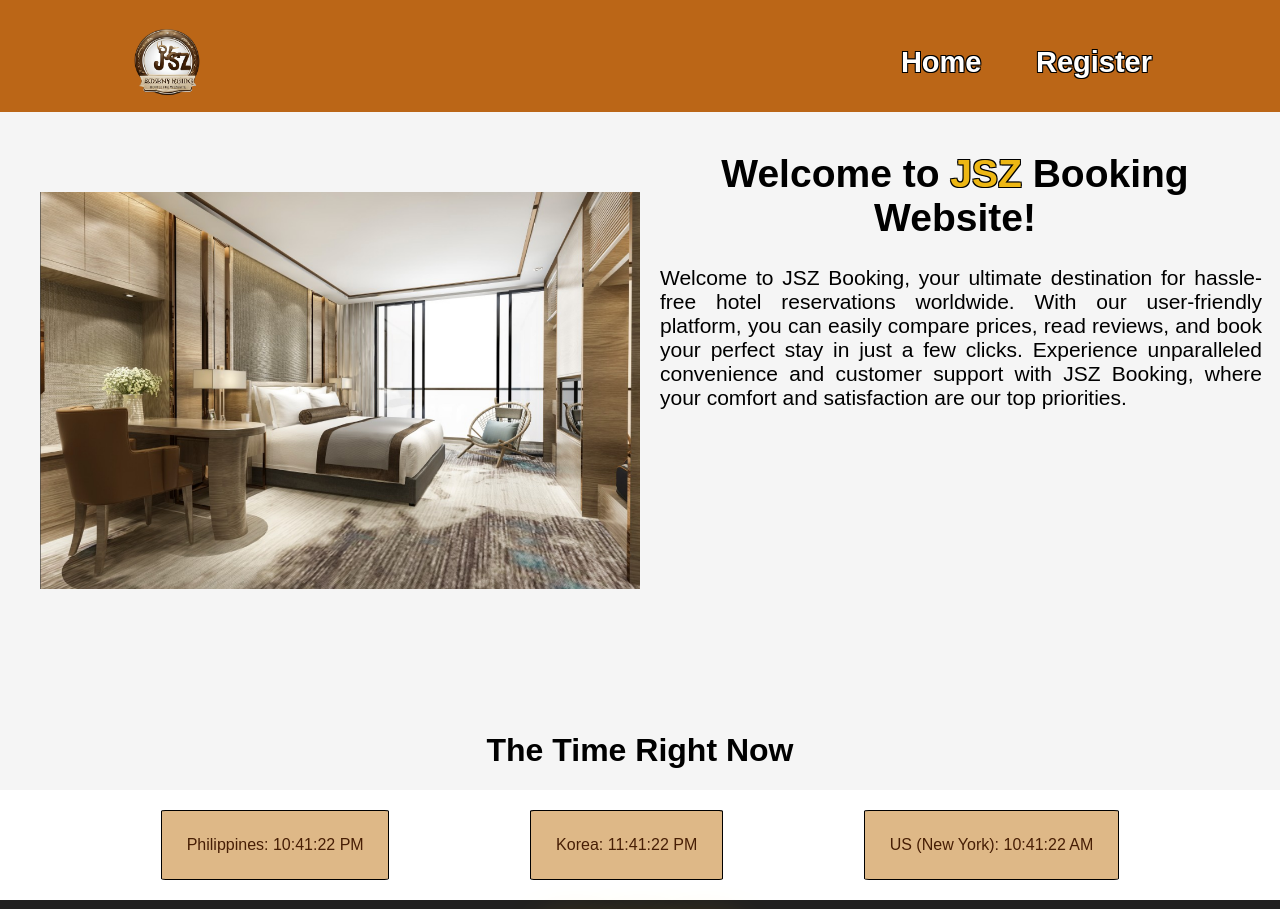
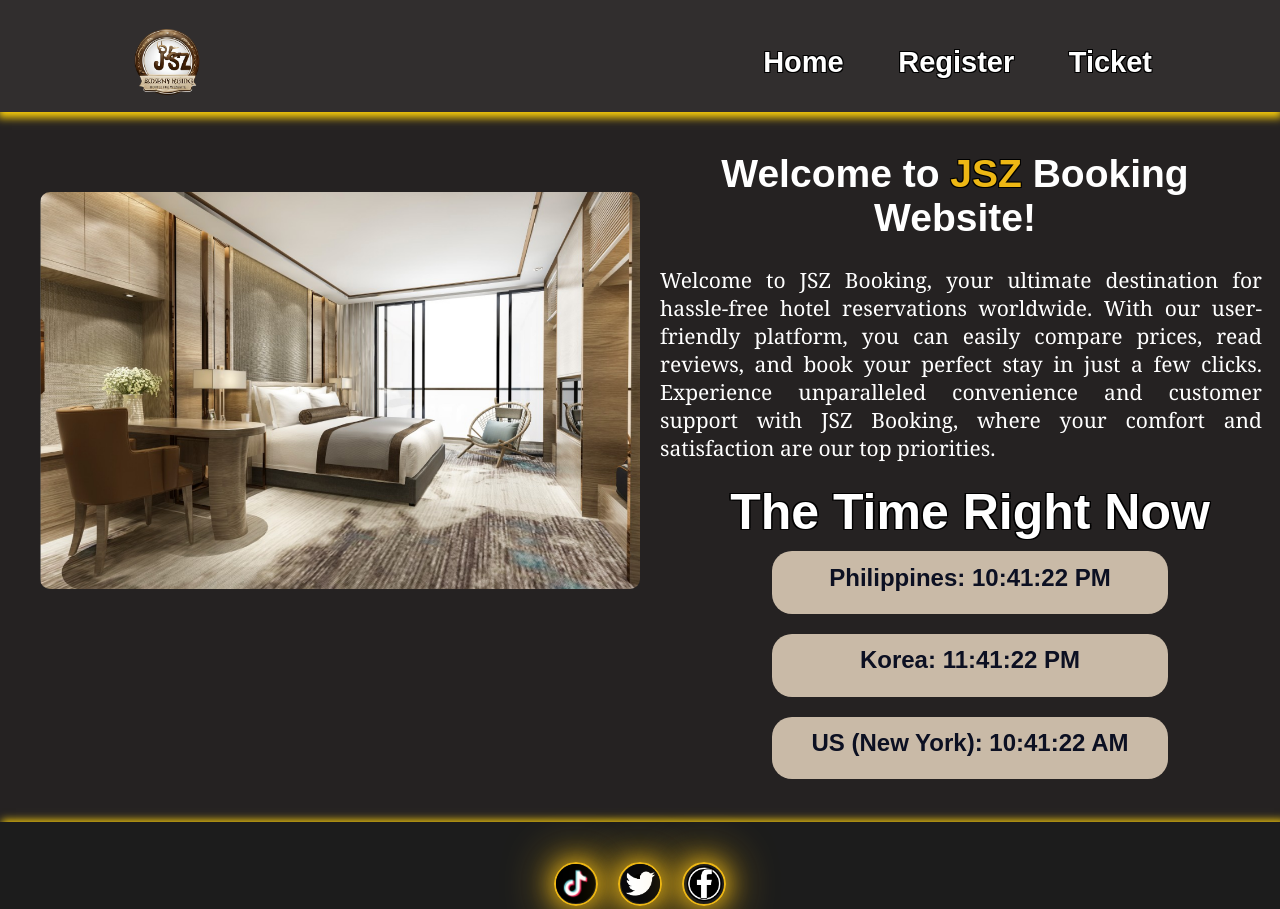
Before and after one commit to Blurf-uwu/Q4-things, a plain HTML site: page index.html in a window 1280 px wide. Shown: the top 909 px of the page. Drawn offline with Linux system fonts and the light colour scheme.

Commit message:
darken it pls

```diff
--- a/css/index.css
+++ b/css/index.css
@@ -1,22 +1,25 @@
 body {
     margin: 0;
     font-family: Arial, sans-serif;
-    background-color: #f5f5f5; /* Adding background color to the whole page */
+    background-color: #252222; /* Adding background color to the whole page */
+
 }
 
 .container {
     margin-top: -8px;
     width: 100%;
-    background-color: #bb6617;
-}.logo {
+    background-color: #312e2e;
+    box-shadow:  rgb(244, 201, 12) 0px 4px 8px 2px ;
+}
+.content h1, p{
+    color:#ffffff;
+}
+.logo {
     transition: 0.33s ease;
 }
 
 .logo:hover{
-    color:  rgb(237, 183, 20);
-    text-shadow: 25px rgb(237, 183, 20),
-                50px  rgb(237, 183, 20);
-    transform: scale(1.1);
+    transform: scale(1.2);
 }
 
 header nav{
@@ -44,10 +47,10 @@ header nav .nav-links a{
     text-decoration: none;
     font-size: 29px;
     font-weight: bold;
-    text-shadow:
-            -1px -1px 0 black,
+        text-shadow:
+                -1px -1px 0 black,
                 1px -1px 0 black,
-            -1px 1px 0 black,
+                -1px 1px 0 black,
                 1px 1px 0 black;
 }
     header nav .nav-links a::after{
@@ -69,11 +72,11 @@ width: 100%;
     width: 100%;
     margin: auto;
     margin-bottom: 300px;
+    max-height: 370px;
 }
 
 .content img {
     width: 600px;
-    height: auto;
     margin-top: 40px;
     margin-left: 40px;
     float: left;
@@ -81,56 +84,93 @@ width: 100%;
 }
 .content img  {
     transition: 0.33s ease;
+    border-radius: 10px;
 }
 
 .content img:hover{
     color:  rgb(237, 183, 20);
-    text-shadow: 25px rgb(237, 183, 20),
-                50px  rgb(237, 183, 20);
+    box-shadow:  0 0 2px 1px rgba(225, 255, 1, 0.8);
     transform: scale(1.019);
+
 }
 .content h1{
     text-align: center;
     margin-top: 40px;
     font-size:39px;
     margin-right: 30px;
+    transition: 0.3s ease;
 }
-span{
+.jsz{
     color:  rgb(237, 183, 20);
-     text-shadow:
+    text-shadow:
          -1px -1px 0 black,
           1px -1px 0 black,
          -1px 1px 0 black,
           1px 1px 0 black;
+        transition: 0.2s ease;
   }
+ .jsz:hover{
+    color:  rgb(198, 48, 25);
+    transform: translateY(10px);
+ }
 
 .content p {
     font-size: 21px;
     margin-left: 40px;
     margin-right: 18px;
     text-align:  justify;
+    font-family: Georgia;
 }
 
-#times {
+.time {
     width: 50cw;
     display: flex;
     justify-content: space-evenly;
     align-items: flex-end;
-    padding: 20px;
-    background-color: #ffffff;
+    font-size: 50px; color: white;
+            font-weight: 600;
+            transition: 0.3s ease;
+    font-style: none;
+    text-shadow:
+    -1.4px -1.4px 0 black,
+    1.4px -1.4px 0 black,
+    -1.4px 1.4px 0 black,
+    1.4px 1.4px 0 black;
+     text-align: center;
+
+}
+.time:hover{
+    color:  rgb(235, 193, 54);
+            transform: scale(1.1);
 }
 
-#timeh1 {
-    display: flex;
+
+
+.maintimecontainer{
+    display:flex;
+    flex-wrap:wrap;
     justify-content: center;
 }
+.timecontainer1{
+    border: solid 1px black;
+    background-color: rgb(201, 186, 167);
+    color: rgb(12, 16, 34);
+    padding: 2%;
+    border-radius: 20px;
+    border: 5px;
+    width: 60%;
+    text-align: center;
+    font-size: 24px;
+    margin-bottom: 20px;
+    transition: 0.3s ease;
+    font-weight: bolder;
+    height: 38px;
+}
 
-.timecontainer {
-    border: solid 1px black;
-    background-color: burlywood;
-    color: rgb(71, 30, 5);
-    padding: 2%;
-    border-radius: 2%; /* for aesthetic purposes */
+.timecontainer1:hover{
+    background-color:  rgba(24, 24, 24, 0.7);
+    box-shadow:  0 0 2px 1px rgba(255, 196, 1, 0.8);
+    color: antiquewhite;
 }
 
 .time {
@@ -139,12 +179,12 @@ span{
 }
 
 .footer{
-
+    box-shadow:  rgb(244, 201, 12) 4px 0px 8px 2px ;
     bottom: 0;
     width: 100%;
     padding: 40px 0;
     margin-top: 0px;
-    background-color: rgb(33, 32, 32);
+    background-color: rgb(28, 28, 28);
 }
 .footer .socials{
     text-align: center;
--- a/css/page2.css
+++ b/css/page2.css
@@ -37,6 +37,7 @@ header nav{
         z-index: 100;
         position: relative;
 
+
 }
     header nav .logo{
     font-size: 35px;
@@ -74,6 +75,9 @@ header nav .nav-links a:hover::after{
 .bookingForm{
     float: left;
     margin-left: 40px;
+    background-color:  rgba(255,255,255,0.7);
+    padding: 20px;
+    border-radius: 20px;
 }
 .img{
     float: left;
@@ -99,30 +103,31 @@ header nav .nav-links a:hover::after{
     }
 
     .name, .date, .time, .people, .add label{
-       color: white;
-       border-radius: 5px;
+        color: white;
         margin: 10px;
         resize: none;
         justify-content: center;
         border-bottom: 20px;
         width: 50%;
+        padding: 8px;
+        border: 1px solid #ccc;
+        border-radius: 5px;
+    }
+
+    .bookingForm .submit{
+        margin-top:10px;
+        padding: 10px;
+        background-color: #eac756;
+        color: white;
+        border: none;
+        border-radius: 5px;
+        cursor: pointer;
 
     }
-
-    .submit{
-        text-align: center;
-        width: 100px;
-        padding: 1em;
-        font-size: 12px;
-        font-weight: bold;
-        color: black;
-        border-radius: 5px;
-        margin: 10px;
-        resize: none;
-        justify-content: center;
-        border-bottom: 20px;
-        text-align: center;
-
+    .bookingForm .submit:hover{
+        background-color: #e8d28a;
+        transition: 0.2s ease;
+        box-shadow:  0 0 2px 1px rgba(255, 174, 0, 0.8);
     }
 
     .container .heading{
@@ -132,6 +137,7 @@ header nav .nav-links a:hover::after{
     text-shadow: 0 5px 10px rgba(0,0,0,.2);
     font-size: 0px;
     float:left;
+    margin-left: 20px;
 }
 
 .container .box-container{
@@ -181,7 +187,8 @@ header nav .nav-links a:hover::after{
 }
 
 .container .box-container .box:hover{
-    box-shadow: 0 10px 15px rgba(0,0,0,.3);
+    box-shadow:  0 0 2px 1px rgba(255, 174, 0, 0.8);
+    transition:0.3s ease;
     transform: scale(1.03);
 }
 
@@ -191,7 +198,7 @@ header nav .nav-links a:hover::after{
         bottom: 0;
         width: 100%;
         padding: 40px 0;
-        margin-top: 350px;
+        margin-top: 60px;
         background-color: rgb(33, 32, 32);
     }
     .footer .socials{
@@ -226,19 +233,3 @@ header nav .nav-links a:hover::after{
         font-size: 10px;
         color: aliceblue;
     }
-
-    #addons {
-        padding: 5px;
-        background-color: white;
-        color: black;
-    }
-    #bookingForm {
-        background-color: white;
-        padding: 3%;
-        border-radius: 2px;
-        border: solid 1px rgba(237, 183, 20, 0.411);
-    }
-
-    #title {
-        color: whitesmoke;
-    }
--- a/index.html
+++ b/index.html
@@ -5,9 +5,9 @@
     <meta name="viewport" content="width=device-width, initial-scale=1.0">
     <title>JSZ Booking</title>
     <link rel="stylesheet" href="./css/index.css">
+    <link rel="icon" href="./img/logo.png">
 </head>
 <body>
-    <!-- gjyiigiguigguiguguugiugigui -->
 
     <!-- NAVBAR -->
     <div class="container">
@@ -17,6 +17,7 @@
                 <div class="nav-links">
                     <a href="./index.html">Home</a>
                     <a href="./htdocs/page2.html">Register</a>
+                    <a href="./htdocs/page3.html">Ticket</a>
                 </div>
             </nav>
         </header>
@@ -25,21 +26,25 @@
     <!-- PAGE DESCRIPTION -->
     <div class="content">
             <img src="./img/bg.png" alt="img" width="10px">
-            <H1>Welcome to <span>JSZ</span> Booking Website!</H1>
+            <h1>Welcome to <a class="jsz">JSZ</a> Booking Website!</h1>
             <p>
                 Welcome to JSZ Booking, your ultimate destination for hassle-free hotel reservations worldwide.
                 With our user-friendly platform, you can easily compare prices, read reviews, and book your perfect stay in just a few clicks.
                 Experience unparalleled convenience and customer support with JSZ Booking, where your comfort and satisfaction are our top priorities.
             </p>
-        </div>
+
 
         <!-- TIMES FOR TIMESZONES -->
-        <div id="timeh1"><h1>The Time Right Now</h1></div>
-        <div id="times">
-            <div class="timecontainer" id="timePh"></div>
-            <div class="timecontainer" id="timeKr"></div>
-            <div class="timecontainer" id="timeUs"></div>
+        <div class="clock">
+            <a class="time">The Time Right Now</a></div>
+            <div class="maintimecontainer">
+                <div class="timecontainer1" id="timePh"></div>
+                <div class="timecontainer1" id="timeKr"></div>
+                <div class="timecontainer1" id="timeUs"></div>
+            </div>
         </div>
+    </div>
+
 
         <!-- FOOTER -->
         <footer class="footer">
```
Also changed, not shown: htdocs/page2.html (+0 -1 lines).
